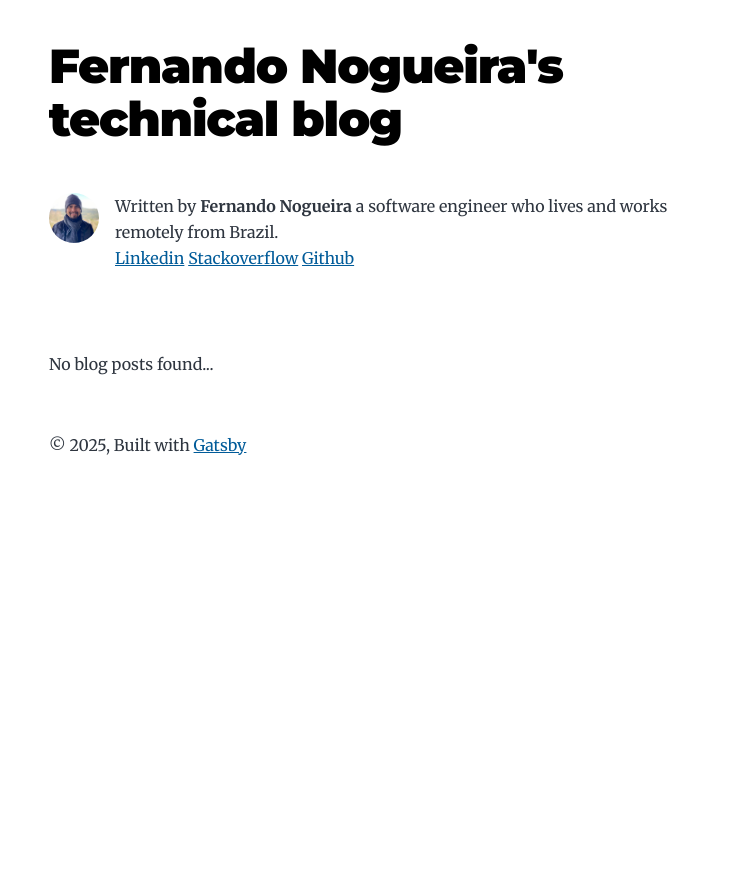
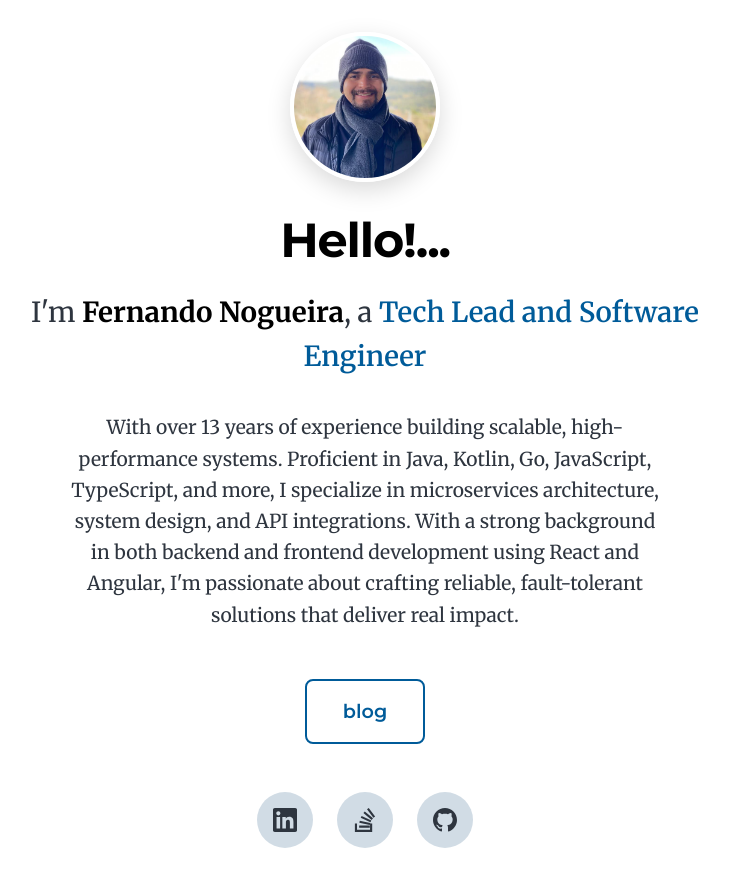
Before and after one commit to fernando-nog/blog, a Gatsby site: page / in a window 1280 px wide. Shown: the whole page, without its empty margins (275-1004 px from the left). Before the commit the page ends 800 px from the top, so only its background shows below. Built offline with nearby package versions, Linux system fonts and the light colour scheme; Gatsby itself is replaced by a stand-in of ours.

Commit message:
Update project dependencies, enhance landing page styles, and implement new landing page component. Adjust sorting in GraphQL queries.

```diff
--- a/gatsby-config.js
+++ b/gatsby-config.js
@@ -91,7 +91,7 @@ module.exports = {
             query: `
               {
                 allMarkdownRemark(
-                  sort: { order: DESC, fields: [frontmatter___date] },
+                  sort: { frontmatter: { date: DESC } }
                 ) {
                   nodes {
                     excerpt
--- a/gatsby-node.js
+++ b/gatsby-node.js
@@ -12,7 +12,7 @@ exports.createPages = async ({ graphql, actions, reporter }) => {
     `
       {
         allMarkdownRemark(
-          sort: { fields: [frontmatter___date], order: ASC }
+          sort: { frontmatter: { date: ASC } }
           limit: 1000
         ) {
           nodes {
--- /dev/null
+++ b/src/components/landing-page.js
@@ -0,0 +1,111 @@
+import { graphql, useStaticQuery, Link } from "gatsby"
+import { StaticImage } from "gatsby-plugin-image"
+import * as React from "react"
+
+const LandingPage = () => {
+  const data = useStaticQuery(graphql`
+    query LandingPageQuery {
+      site {
+        siteMetadata {
+          author {
+            name
+          }
+          social {
+            linkedin
+            stackoverflow
+            github
+          }
+        }
+      }
+    }
+  `)
+
+  const social = data.site.siteMetadata?.social
+
+  return (
+    <div className="landing-container">
+      <div className="landing-content">
+        {/* Profile Image */}
+        <div className="landing-avatar-container">
+          <StaticImage
+            className="landing-avatar"
+            layout="fixed"
+            formats={["auto", "webp", "avif"]}
+            src="../images/profile-pic.jpeg"
+            width={150}
+            height={150}
+            quality={95}
+            alt="Fernando Nogueira Profile Picture"
+          />
+        </div>
+
+        {/* Greeting */}
+        <h1 className="landing-greeting">Hello!...</h1>
+
+        {/* Name and Title */}
+        <div className="landing-intro">
+          <p className="landing-name">
+            I'm <span className="name-highlight">Fernando Nogueira</span>, a <span className="title-highlight">Tech Lead and Software Engineer</span>
+          </p>
+        </div>
+
+        {/* Description */}
+        <p className="landing-description">
+          With over 13 years of experience building scalable, high-performance systems.
+          Proficient in Java, Kotlin, Go, JavaScript, TypeScript, and more, I specialize
+          in microservices architecture, system design, and API integrations. With a strong
+          background in both backend and frontend development using React and Angular, I'm
+          passionate about crafting reliable, fault-tolerant solutions that deliver real impact.
+        </p>
+
+        {/* Navigation Button */}
+        <div className="landing-nav">
+          <Link to="/blog" className="landing-blog-button">
+            blog
+          </Link>
+        </div>
+
+        {/* Social Links */}
+        <div className="landing-social">
+          <a
+            href={`https://www.linkedin.com/in/${social?.linkedin || ``}`}
+            className="social-link"
+            target="_blank"
+            rel="noopener noreferrer"
+            aria-label="LinkedIn Profile"
+          >
+            <svg className="social-icon" viewBox="0 0 24 24" fill="currentColor">
+              <path d="M20.447 20.452h-3.554v-5.569c0-1.328-.027-3.037-1.852-3.037-1.853 0-2.136 1.445-2.136 2.939v5.667H9.351V9h3.414v1.561h.046c.477-.9 1.637-1.85 3.37-1.85 3.601 0 4.267 2.37 4.267 5.455v6.286zM5.337 7.433c-1.144 0-2.063-.926-2.063-2.065 0-1.138.92-2.063 2.063-2.063 1.14 0 2.064.925 2.064 2.063 0 1.139-.925 2.065-2.064 2.065zm1.782 13.019H3.555V9h3.564v11.452zM22.225 0H1.771C.792 0 0 .774 0 1.729v20.542C0 23.227.792 24 1.771 24h20.451C23.2 24 24 23.227 24 22.271V1.729C24 .774 23.2 0 22.222 0h.003z"/>
+            </svg>
+          </a>
+
+          <a
+            href={`https://stackoverflow.com/users/${social?.stackoverflow || ``}`}
+            className="social-link"
+            target="_blank"
+            rel="noopener noreferrer"
+            aria-label="Stack Overflow Profile"
+          >
+            <svg className="social-icon" viewBox="0 0 24 24" fill="currentColor">
+              <path d="M15.725 0l-1.72 1.277 6.39 8.588 1.716-1.277L15.725 0zm-3.94 3.418l-1.369 1.644 8.225 6.85 1.369-1.644-8.225-6.85zm-3.15 4.465l-.905 1.94 9.702 4.517.904-1.94-9.701-4.517zm-1.85 4.86l-.44 2.093 10.473 2.201.44-2.092-10.473-2.203zM1.89 15.47V24H19.19v-8.53h-2.133v6.397H4.021v-6.396H1.89zm4.265 2.133v2.13h10.66v-2.13H6.154Z"/>
+            </svg>
+          </a>
+
+          <a
+            href={`https://github.com/${social?.github || ``}`}
+            className="social-link"
+            target="_blank"
+            rel="noopener noreferrer"
+            aria-label="GitHub Profile"
+          >
+            <svg className="social-icon" viewBox="0 0 24 24" fill="currentColor">
+              <path d="M12 0c-6.626 0-12 5.373-12 12 0 5.302 3.438 9.8 8.207 11.387.599.111.793-.261.793-.577v-2.234c-3.338.726-4.033-1.416-4.033-1.416-.546-1.387-1.333-1.756-1.333-1.756-1.089-.745.083-.729.083-.729 1.205.084 1.839 1.237 1.839 1.237 1.07 1.834 2.807 1.304 3.492.997.107-.775.418-1.305.762-1.604-2.665-.305-5.467-1.334-5.467-5.931 0-1.311.469-2.381 1.236-3.221-.124-.303-.535-1.524.117-3.176 0 0 1.008-.322 3.301 1.23.957-.266 1.983-.399 3.003-.404 1.02.005 2.047.138 3.006.404 2.291-1.552 3.297-1.23 3.297-1.23.653 1.653.242 2.874.118 3.176.77.84 1.235 1.911 1.235 3.221 0 4.609-2.807 5.624-5.479 5.921.43.372.823 1.102.823 2.222v3.293c0 .319.192.694.801.576 4.765-1.589 8.199-6.086 8.199-11.386 0-6.627-5.373-12-12-12z"/>
+            </svg>
+          </a>
+        </div>
+      </div>
+    </div>
+  )
+}
+
+export default LandingPage
--- a/src/pages/index.js
+++ b/src/pages/index.js
@@ -1,87 +1,14 @@
-import { graphql, Link } from "gatsby"
 import * as React from "react"
-import Bio from "../components/bio"
-import Layout from "../components/layout"
+import LandingPage from "../components/landing-page"
 import Seo from "../components/seo"
 
-
-const BlogIndex = ({ data, location }) => {
-  const siteTitle = data.site.siteMetadata?.title || `Title`
-  const posts = data.allMarkdownRemark.nodes
-
-  if (posts.length === 0) {
-    return (
-      <Layout location={location} title={siteTitle}>
-        <Seo title="All posts" />
-        <Bio />
-        <p>
-          No blog posts found...
-        </p>
-      </Layout>
-    )
-  }
-
+const HomePage = () => {
   return (
-    <Layout location={location} title={siteTitle}>
-      <Seo title="All posts" />
-      <Bio />
-      <ol style={{ listStyle: `none` }}>
-        {posts.map(post => {
-          const title = post.frontmatter.title || post.fields.slug
-
-          return (
-            <li key={post.fields.slug}>
-              <article
-                className="post-list-item"
-                itemScope
-                itemType="http://schema.org/Article"
-              >
-                <header>
-                  <h2>
-                    <Link to={post.fields.slug} itemProp="url">
-                      <span itemProp="headline">{title}</span>
-                    </Link>
-                  </h2>
-                  <small>{post.frontmatter.date}</small>
-                </header>
-                <section>
-                  <p
-                    dangerouslySetInnerHTML={{
-                      __html: post.frontmatter.description || post.excerpt,
-                    }}
-                    itemProp="description"
-                  />
-                </section>
-              </article>
-            </li>
-          )
-        })}
-      </ol>
-    </Layout>
+    <>
+      <Seo title="Fernando Nogueira - Tech Lead & Software Engineer" />
+      <LandingPage />
+    </>
   )
 }
 
-export default BlogIndex
-
-export const pageQuery = graphql`
-  query {
-    site {
-      siteMetadata {
-        title
-      }
-    }
-    allMarkdownRemark(sort: { fields: [frontmatter___date], order: DESC }) {
-      nodes {
-        excerpt
-        fields {
-          slug
-        }
-        frontmatter {
-          date(formatString: "MMMM DD, YYYY")
-          title
-          description
-        }
-      }
-    }
-  }
-`
+export default HomePage
--- a/src/style.css
+++ b/src/style.css
@@ -319,6 +319,131 @@ a:focus {
   margin-bottom: var(--spacing-8);
 }
 
+/* Landing Page Styles */
+
+.landing-container {
+  min-height: 100vh;
+  display: flex;
+  align-items: center;
+  justify-content: center;
+  padding: var(--spacing-8);
+}
+
+.landing-content {
+  text-align: center;
+  max-width: 700px;
+  margin: 0 auto;
+}
+
+.landing-avatar-container {
+  margin-bottom: var(--spacing-8);
+  display: flex;
+  justify-content: center;
+}
+
+.landing-avatar {
+  border-radius: 50%;
+  border: 4px solid #ffffff;
+  box-shadow: 0 8px 24px rgba(0, 0, 0, 0.15);
+}
+
+.landing-greeting {
+  font-size: var(--fontSize-7);
+  font-weight: var(--fontWeight-bold);
+  color: var(--color-heading-black);
+  margin: 0 0 var(--spacing-6) 0;
+  font-family: var(--font-heading);
+}
+
+.landing-intro {
+  margin-bottom: var(--spacing-8);
+}
+
+.landing-name {
+  font-size: var(--fontSize-4);
+  margin: 0;
+  line-height: var(--lineHeight-relaxed);
+  color: var(--color-text);
+}
+
+.name-highlight {
+  font-weight: var(--fontWeight-bold);
+  color: var(--color-heading-black);
+}
+
+.title-highlight {
+  color: var(--color-primary);
+  font-weight: var(--fontWeight-semibold);
+}
+
+.landing-description {
+  font-size: var(--fontSize-2);
+  line-height: var(--lineHeight-relaxed);
+  color: var(--color-text);
+  margin: 0 0 var(--spacing-12) 0;
+  max-width: 600px;
+  margin-left: auto;
+  margin-right: auto;
+}
+
+.landing-nav {
+  margin-bottom: var(--spacing-12);
+}
+
+.landing-blog-button {
+  display: inline-block;
+  padding: var(--spacing-4) var(--spacing-8);
+  background-color: transparent;
+  color: var(--color-primary);
+  border: 2px solid var(--color-primary);
+  border-radius: 8px;
+  text-decoration: none;
+  font-size: var(--fontSize-2);
+  font-weight: var(--fontWeight-semibold);
+  font-family: var(--font-heading);
+  transition: all 0.3s ease;
+  min-width: 120px;
+}
+
+.landing-blog-button:hover {
+  background-color: var(--color-primary);
+  color: white;
+  transform: translateY(-2px);
+  box-shadow: 0 4px 12px rgba(0, 91, 153, 0.3);
+}
+
+.landing-social {
+  display: flex;
+  justify-content: center;
+  gap: var(--spacing-6);
+  margin-top: var(--spacing-8);
+}
+
+.social-link {
+  display: flex;
+  align-items: center;
+  justify-content: center;
+  width: 56px;
+  height: 56px;
+  background-color: var(--color-accent);
+  border-radius: 50%;
+  color: var(--color-text);
+  text-decoration: none;
+  transition: all 0.3s ease;
+}
+
+.social-link:hover {
+  background-color: var(--color-primary);
+  color: white;
+  transform: translateY(-3px);
+  box-shadow: 0 6px 20px rgba(0, 91, 153, 0.4);
+}
+
+.social-icon {
+  width: 24px;
+  height: 24px;
+}
+
 /* Media queries */
 
 @media (max-width: 42rem) {
@@ -330,4 +455,35 @@ a:focus {
   ol {
     list-style-position: inside;
   }
+
+  .landing-container {
+    padding: var(--spacing-4);
+    min-height: 100vh;
+  }
+
+  .landing-greeting {
+    font-size: var(--fontSize-6);
+  }
+
+  .landing-name {
+    font-size: var(--fontSize-3);
+  }
+
+  .landing-description {
+    font-size: var(--fontSize-1);
+  }
+
+  .landing-social {
+    gap: var(--spacing-4);
+  }
+
+  .social-link {
+    width: 48px;
+    height: 48px;
+  }
+
+  .social-icon {
+    width: 20px;
+    height: 20px;
+  }
 }
```
Also changed, not shown: package.json (+29 -27 lines), src/pages/blog.js (added, +87 -0 lines), 2 other files.
